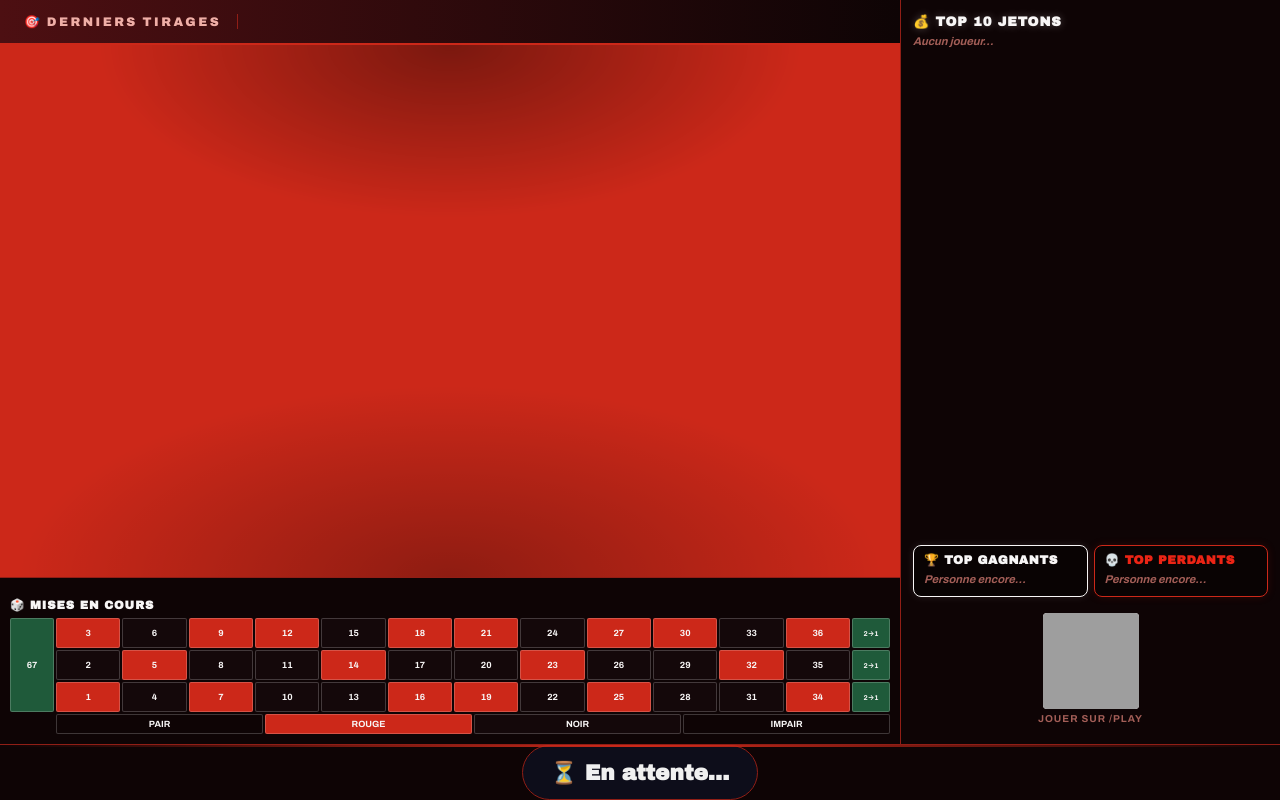
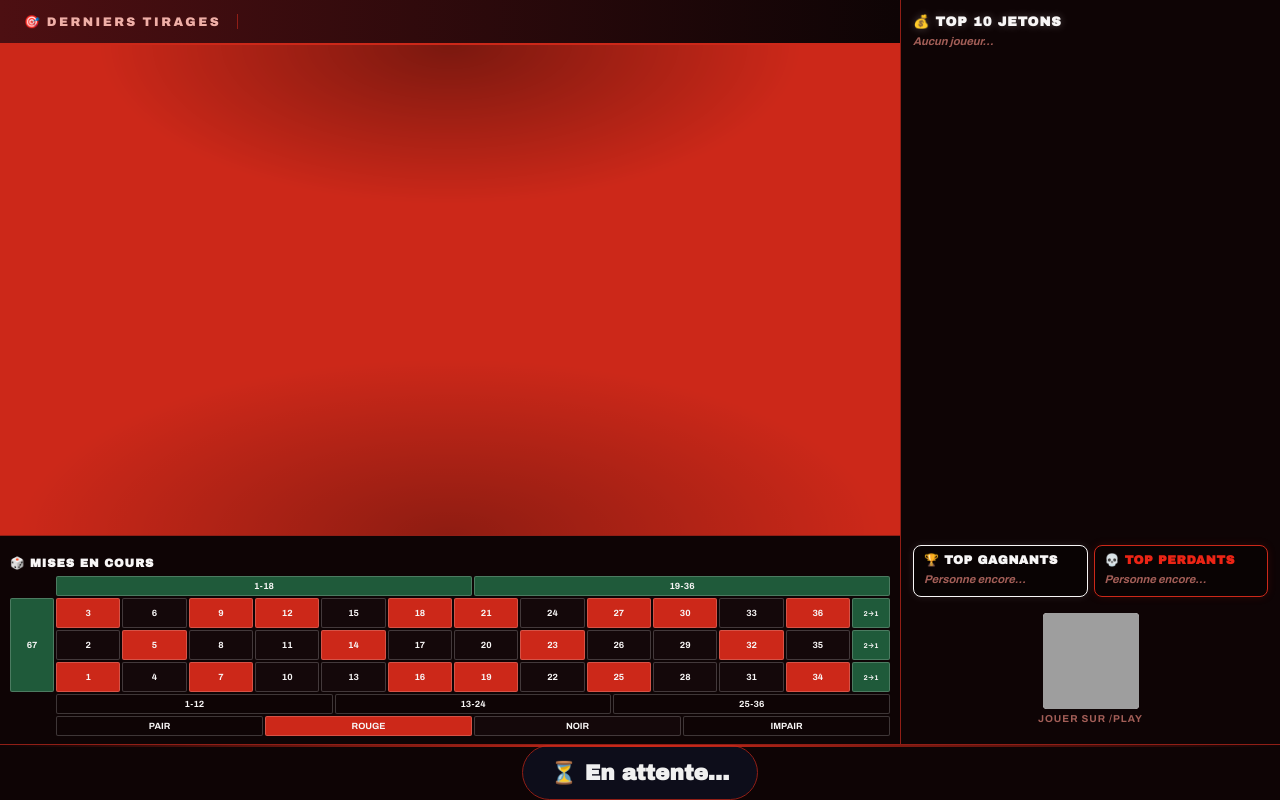
Before and after one commit to BigFoot3/casino-app, a Flask app: page /roulette/display in a window 1280 px wide. Run offline with Flask 3, Linux system fonts and the light colour scheme; data comes from the database, SQL or seed files in the repository; data that the repository does not hold is empty; parts of the project's set-up code (start-up, migrations or seed data) failed here and were passed over; grey boxes are pictures that could not be loaded.

Commit message:
feat(bets): add half/dozen bets + reposition rows on play & display pages
- play.html: 1-18/19-36 above number grid, dozens between grid and outside bets
- display.html: same layout on the live bet panel (live-half → grid → dozens → outside)
- play.js: allBtns includes halfBtns; BET_LABELS covers dozen/half
- db.py: resolve_spin() handles column, dozen, half payouts
- routes/api.py: validates column/dozen/half bet types and values

Co-Authored-By: Claude Sonnet 4.6 <noreply@anthropic.com>

```diff
--- a/db.py
+++ b/db.py
@@ -216,6 +216,19 @@ def resolve_spin(session_id: int):
                             payout = amount * 3
                         elif col == 3 and winning_number % 3 == 1:
                             payout = amount * 3
+                    elif btype == 'dozen':
+                        doz = int(bval)
+                        if doz == 1 and 1 <= winning_number <= 12:
+                            payout = amount * 3
+                        elif doz == 2 and 13 <= winning_number <= 24:
+                            payout = amount * 3
+                        elif doz == 3 and 25 <= winning_number <= 36:
+                            payout = amount * 3
+                    elif btype == 'half':
+                        if bval == 'low' and 1 <= winning_number <= 18:
+                            payout = amount * 2
+                        elif bval == 'high' and 19 <= winning_number <= 36:
+                            payout = amount * 2
 
                 conn.execute(
                     'UPDATE bets SET payout=? WHERE id=?',
--- a/routes/api.py
+++ b/routes/api.py
@@ -276,13 +276,17 @@ def place_bet():
     bet_value = str(data.get('bet_value', ''))
     amount    = data.get('amount')
 
-    if bet_type not in ('color', 'parity', 'number', 'column'):
+    if bet_type not in ('color', 'parity', 'number', 'column', 'dozen', 'half'):
         return jsonify({'error': 'bet_type invalide'}), 400
     if bet_type == 'color' and bet_value not in ('red', 'black'):
         return jsonify({'error': 'bet_value invalide'}), 400
     if bet_type == 'parity' and bet_value not in ('even', 'odd'):
         return jsonify({'error': 'bet_value invalide'}), 400
     if bet_type == 'column' and bet_value not in ('1', '2', '3'):
+        return jsonify({'error': 'bet_value invalide'}), 400
+    if bet_type == 'dozen' and bet_value not in ('1', '2', '3'):
+        return jsonify({'error': 'bet_value invalide'}), 400
+    if bet_type == 'half' and bet_value not in ('low', 'high'):
         return jsonify({'error': 'bet_value invalide'}), 400
     if bet_type == 'number':
         try:
--- a/templates/roulette/display.html
+++ b/templates/roulette/display.html
@@ -292,7 +292,7 @@
     #live-roulette-grid .lnum.zeroBtn  { background: var(--mg-roul-zero); grid-row: 1 / 4; grid-column: 1; }
     #live-roulette-grid .lnum.colBtn   { background: var(--mg-roul-zero); font-size: 7px; cursor:default; }
     #live-outside {
-      display: flex; gap: 2px; margin-left: 46px; margin-bottom: 4px;
+      display: flex; gap: 2px; margin-left: 46px; margin-bottom: 2px;
       width: calc(100% - 46px); flex-shrink: 0;
     }
     #live-outside .lout {
@@ -303,6 +303,26 @@
     #live-outside .lout.redNum   { background: var(--mg-roul-red); }
     #live-outside .lout.blackNum { background: var(--mg-roul-black); }
     #live-outside .lout.pairOdd  { background: var(--mg-noir-2); }
+    #live-half {
+      display: flex; gap: 2px; margin-left: 46px; margin-bottom: 2px;
+      width: calc(100% - 46px); flex-shrink: 0;
+    }
+    #live-half .lhalf {
+      flex: 1; border: 1px solid rgba(255,255,255,.2); border-radius: 2px;
+      font-size: 9px; font-weight: bold; color: var(--mg-ivory);
+      padding: 4px 0; text-align: center; position: relative; overflow: visible;
+      background: var(--mg-roul-zero);
+    }
+    #live-dozens {
+      display: flex; gap: 2px; margin-left: 46px; margin-bottom: 2px;
+      width: calc(100% - 46px); flex-shrink: 0;
+    }
+    #live-dozens .ldoz {
+      flex: 1; border: 1px solid rgba(255,255,255,.2); border-radius: 2px;
+      font-size: 9px; font-weight: bold; color: var(--mg-ivory);
+      padding: 4px 0; text-align: center; position: relative; overflow: visible;
+      background: var(--mg-noir-2);
+    }
     .bet-chip {
       position: absolute; width: 18px; height: 18px; border-radius: 50%;
       border: 2px solid rgba(255,255,255,.7);
@@ -401,6 +421,10 @@
     <!-- Live bet grid (visible, bottom of center column) -->
     <div id="bet-panel" class="mg-display__bets mg-bets">
       <h3>🎲 Mises en cours</h3>
+      <div id="live-half">
+        <div class="lhalf" data-type="half" data-val="low">1-18</div>
+        <div class="lhalf" data-type="half" data-val="high">19-36</div>
+      </div>
       <div id="live-roulette-grid">
         <!-- Zero -->
         <div class="lnum zeroBtn" data-type="number" data-val="0">67</div>
@@ -446,6 +470,12 @@
         <div class="lnum blackNum" data-type="number" data-val="31">31</div>
         <div class="lnum redNum"   data-type="number" data-val="34">34</div>
         <div class="lnum colBtn" data-type="column" data-val="3">2→1</div>
+      </div>
+      <!-- Dozen bets -->
+      <div id="live-dozens">
+        <div class="ldoz" data-type="dozen" data-val="1">1-12</div>
+        <div class="ldoz" data-type="dozen" data-val="2">13-24</div>
+        <div class="ldoz" data-type="dozen" data-val="3">25-36</div>
       </div>
       <!-- Outside bets -->
       <div id="live-outside">
```
Also changed, not shown: static/js/play.js (+7 -3 lines), templates/play.html (+70 -7 lines).
